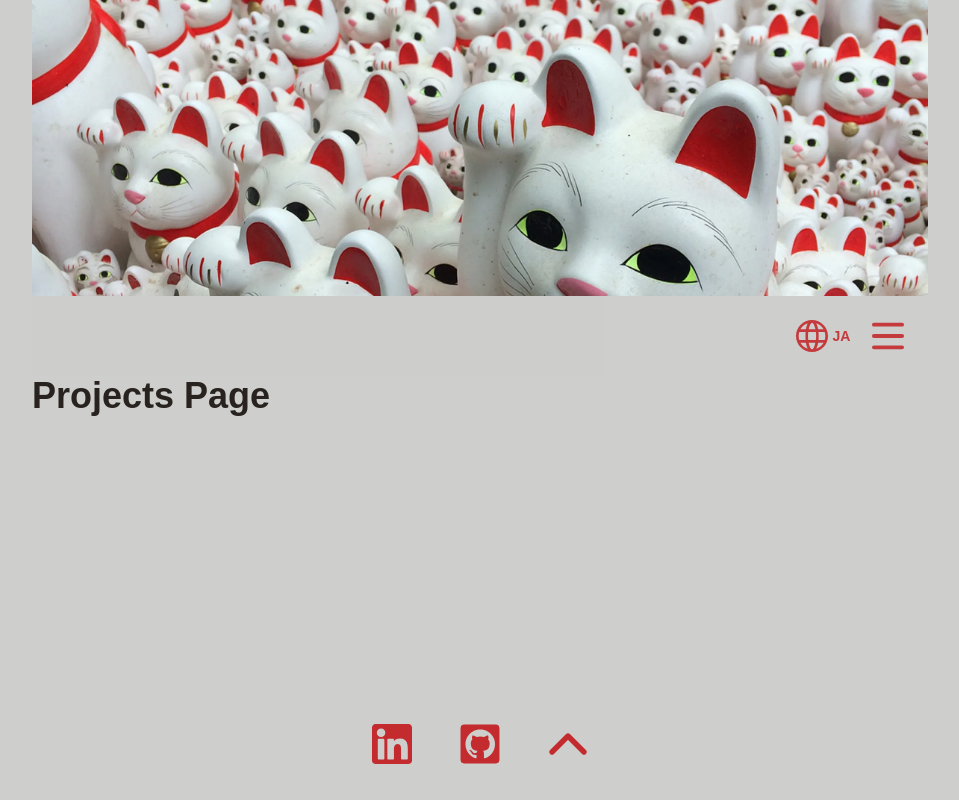
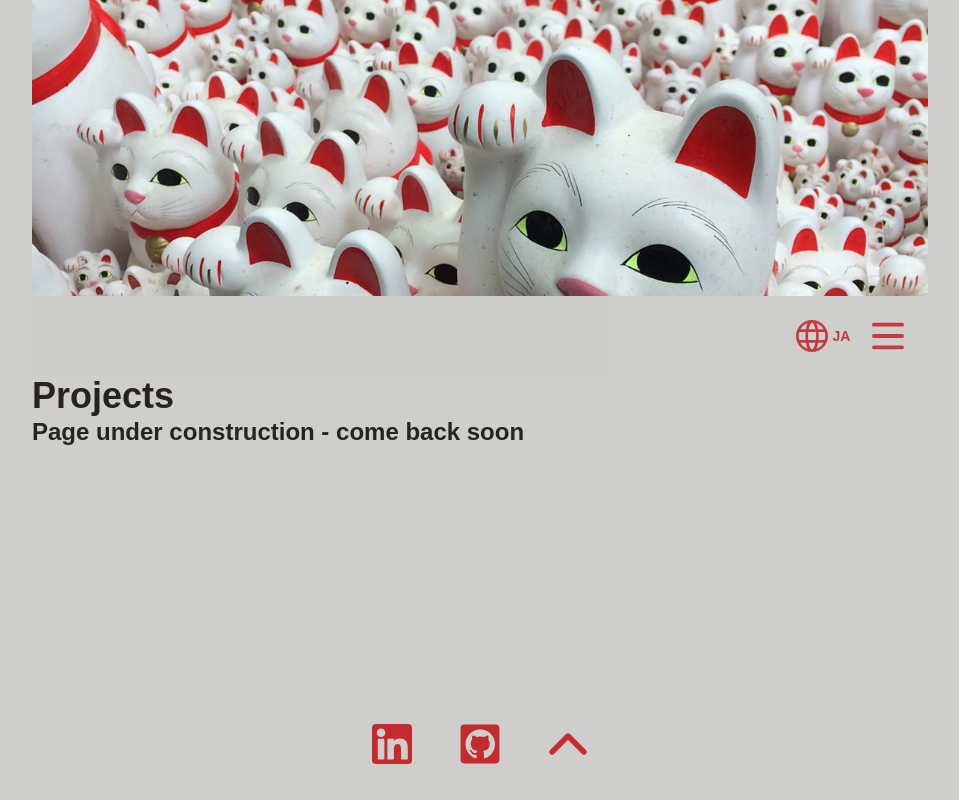
Before and after one commit to jedharwood/PortfolioSite, a Next.js app in the folder portfolio-site/: page /en/projects in a window 1280 px wide. Shown: the whole page, without its empty margins (160-1119 px from the left). Built offline with nearby package versions, Linux system fonts and the light colour scheme.

Commit message:
Common Main Layout component for shared styles

```diff
--- a/portfolio-site/src/app/[locale]/contact/page.tsx
+++ b/portfolio-site/src/app/[locale]/contact/page.tsx
@@ -1,17 +1,15 @@
 import { FC } from 'react';
 import { useTranslations } from 'next-intl';
 import ContactForm from '../../components/contact-form/contact-form';
+import CommonMainLayout from '../../components/common-main-layout';
 
 const ContactPage: FC = () => {
     const t = useTranslations('Contact');
 
     return (
-        <div className='mb-4 space-y-4 px-4 text-lg lg:px-0'>
-            <header>
-                <h1 className='text-4xl font-bold'>{t('title')}</h1>
-            </header>
+        <CommonMainLayout title={t('title')}>
             <ContactForm />
-        </div>
+        </CommonMainLayout>
     );
 };
 
--- a/portfolio-site/src/app/[locale]/page.tsx
+++ b/portfolio-site/src/app/[locale]/page.tsx
@@ -1,6 +1,7 @@
 import { FC, JSX } from 'react';
 import { useTranslations } from 'next-intl';
 import { Link } from '../../i18n/routing';
+import CommonMainLayout from '../components/common-main-layout';
 import ExperienceSection from '../components/experience-section';
 import SvgIcon from '../components/svg-icon/svg-icon';
 
@@ -19,11 +20,7 @@ const HomePage: FC = () => {
     const t = useTranslations('Home');
 
     return (
-        <div className='mb-4 space-y-4 px-4 text-lg lg:px-0'>
-            <header>
-                <h1 className='text-4xl font-bold'>{t('title')}</h1>
-                <h2 className='text-2xl font-semibold'>{t('subTitle')}</h2>
-            </header>
+        <CommonMainLayout title={t('title')} subTitle={t('subTitle')}>
             <section className='space-y-1'>
                 <p>{t('paragraphOne')}</p>
                 <p>{t('paragraphTwo')}</p>
@@ -92,7 +89,7 @@ const HomePage: FC = () => {
                     <SvgIcon type='specflow' />
                 </ExperienceSection>
             </div>
-        </div>
+        </CommonMainLayout>
     );
 };
 
--- a/portfolio-site/src/app/[locale]/projects/page.tsx
+++ b/portfolio-site/src/app/[locale]/projects/page.tsx
@@ -1,12 +1,12 @@
 import { FC } from 'react';
+import { useTranslations } from 'next-intl';
+import CommonMainLayout from '../../components/common-main-layout';
 
 const ProjectsPage: FC = () => {
+    const t = useTranslations('Projects');
+
     return (
-        <div className='mb-4 space-y-4 px-4 text-lg lg:px-0'>
-            <header>
-                <h1 className='text-4xl font-bold'>Projects Page</h1>
-            </header>
-        </div>
+        <CommonMainLayout title={t('title')} subTitle={t('subTitle')} />
     );
 };
 
--- a/portfolio-site/src/app/[locale]/work-history/page.tsx
+++ b/portfolio-site/src/app/[locale]/work-history/page.tsx
@@ -10,15 +10,13 @@ import rakutenScreenshot from '../../../../public/work-history/rakuten-screensho
 import soundrawScreenshot from '../../../../public/work-history/soundraw-screenshot.webp';
 import Accordion from '../../components/accordion/accordion';
 import AccordionNest from '../../components/accordion/accordion-nest';
+import CommonMainLayout from '../../components/common-main-layout';
 
 const WorkHistoryPage: FC = () => {
     const t = useTranslations('WorkHistory');
 
     return (
-        <div className='mb-4 space-y-4 px-4 text-lg lg:px-0'>
-            <header>
-                <h1 className='text-4xl font-bold'>{t('title')}</h1>
-            </header>
+        <CommonMainLayout title={t('title')}>
             <Accordion
                 id='appliedsystems-embeddedrating-accordion'
                 headerProps={{
@@ -199,7 +197,7 @@ const WorkHistoryPage: FC = () => {
                 }}
                 href={urls.accurateUrl}
             />
-        </div>
+        </CommonMainLayout>
     );
 };
 
--- /dev/null
+++ b/portfolio-site/src/app/components/common-main-layout.tsx
@@ -0,0 +1,26 @@
+import { FC, PropsWithChildren } from 'react';
+
+type CommonMainLayoutProps = {
+    title: string;
+    subTitle?: string;
+};
+
+const CommonMainLayout: FC<PropsWithChildren<CommonMainLayoutProps>> = ({
+    children,
+    title,
+    subTitle,
+}) => {
+    return (
+        <div className='mb-4 space-y-4 px-4 text-lg lg:px-0'>
+            <header>
+                <h1 className='text-4xl font-bold'>{title}</h1>
+                {subTitle && (
+                    <h2 className='text-2xl font-semibold'>{subTitle}</h2>
+                )}
+            </header>
+            {children}
+        </div>
+    );
+};
+
+export default CommonMainLayout;
--- a/portfolio-site/src/i18n/messages/en.json
+++ b/portfolio-site/src/i18n/messages/en.json
@@ -152,5 +152,9 @@
             "github": "Link to github page",
             "scrollToTop": "Scroll to top"
         }
+    },
+    "Projects": {
+        "title": "Projects",
+        "subTitle": "Page under construction - come back soon"
     }
 }
--- a/portfolio-site/src/i18n/messages/ja.json
+++ b/portfolio-site/src/i18n/messages/ja.json
@@ -152,5 +152,9 @@
             "github": "Link to github page",
             "scrollToTop": "Scroll to top"
         }
+    },
+    "Projects": {
+        "title": "Projects",
+        "subTitle": "Page under construction - come back soon"
     }
 }
```
